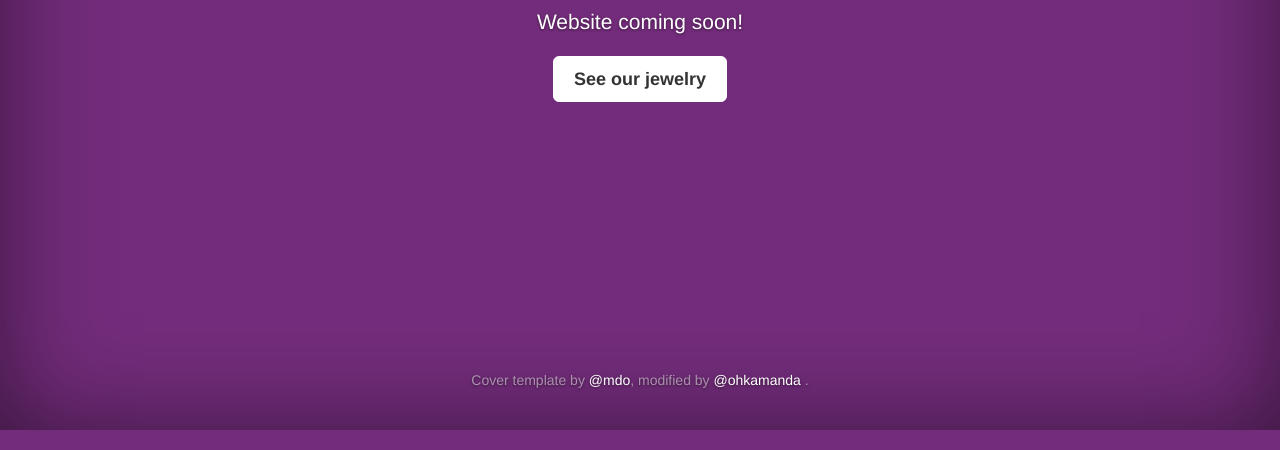
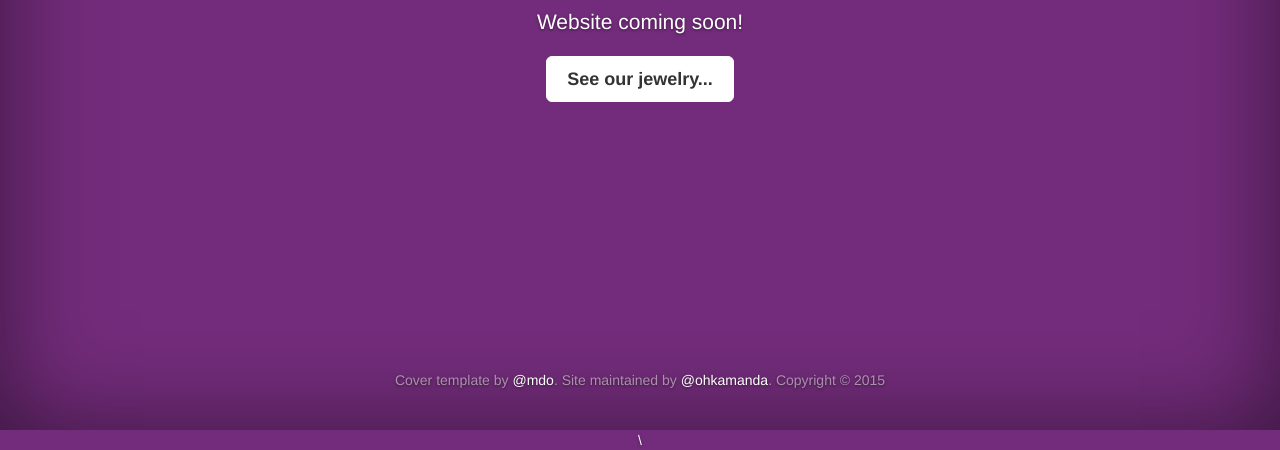
Before and after one commit to ohkamanda/StellsLove.com, a plain HTML site: page index.html in a window 1280 px wide. Shown: the part 370-820 px from the top of the page. Drawn offline with nearby package versions, Linux system fonts and the light colour scheme.

Commit message:
Update index.html

```diff
--- a/index.html
+++ b/index.html
@@ -9,7 +9,7 @@
     <meta name="author" content="">
     <link rel="icon" href="favicon.ico">
 
-    <title>StellsLove.com - Handmade Jewelry</title>
+    <title>StellsLove.com - Online Children's Boutique</title>
 
     <!-- Bootstrap core CSS -->
     <link href="css/bootstrap.min.css" rel="stylesheet">
@@ -41,7 +41,7 @@
               <nav>
                 <ul class="nav masthead-nav">
                   <li class="active"><a href="#">Home</a></li>
-				  <li><a href="#">About</a></li>
+		  <li><a href="#">About</a></li>
                   <li><a href="#">Jewelry</a></li>
                   <li><a href="#">Contact</a></li>
                 </ul>
@@ -53,13 +53,14 @@
             <h1 class="cover-heading">Welcome to StellsLove.com</h1>
             <p class="lead">Website coming soon!</p>
             <p class="lead">
-              <a href="#" class="btn btn-lg btn-default">See our jewelry</a>
+              <a href="#" class="btn btn-lg btn-default">See our jewelry...</a>
             </p>
           </div>
 
           <div class="mastfoot">
             <div class="inner">
-              <p>Cover template by <a href="https://twitter.com/mdo">@mdo</a>, modified by <a href="http://ohkamanda.github.io">@ohkamanda</a> .</p>
+              <p>Cover template by <a href="https://twitter.com/mdo">@mdo</a>. Site maintained by <a href="http://ohkamanda.github.io">@ohkamanda</a>.
+              	Copyright &copy; 2015</p>
             </div>
           </div>
 
@@ -77,5 +78,16 @@
     <script src="js/bootstrap.min.js"></script>
     <!-- IE10 viewport hack for Surface/desktop Windows 8 bug -->
     <script src="assets/ie10-viewport-bug-workaround.js"></script>
+
+    <!-- Google Analytics -->
+    <script>
+  (function(i,s,o,g,r,a,m){i['GoogleAnalyticsObject']=r;i[r]=i[r]||function(){
+  (i[r].q=i[r].q||[]).push(arguments)},i[r].l=1*new Date();a=s.createElement(o),
+  m=s.getElementsByTagName(o)[0];a.async=1;a.src=g;m.parentNode.insertBefore(a,m)
+  })(window,document,'script','//www.google-analytics.com/analytics.js','ga');
+
+  ga('create', 'UA-71012760-3', 'auto');
+  ga('send', 'pageview');
+</script>\
   </body>
 </html>
```
